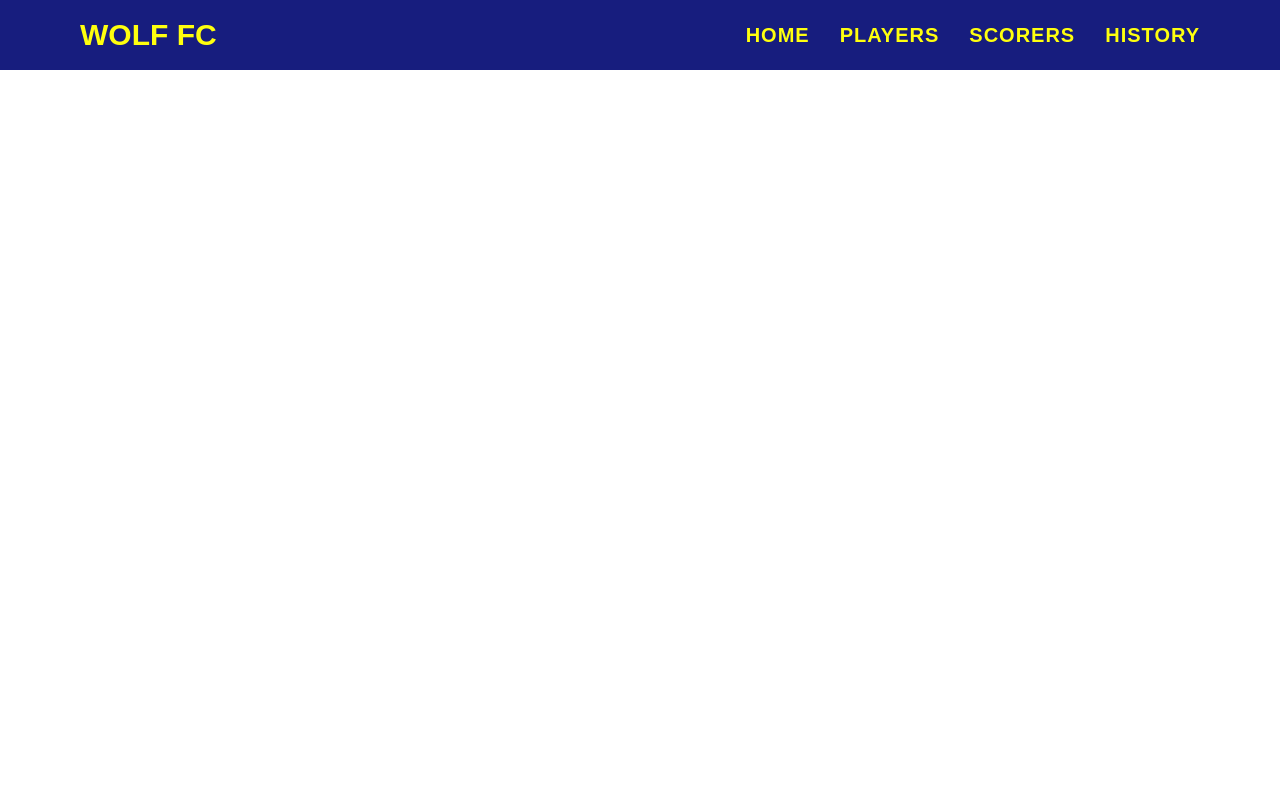
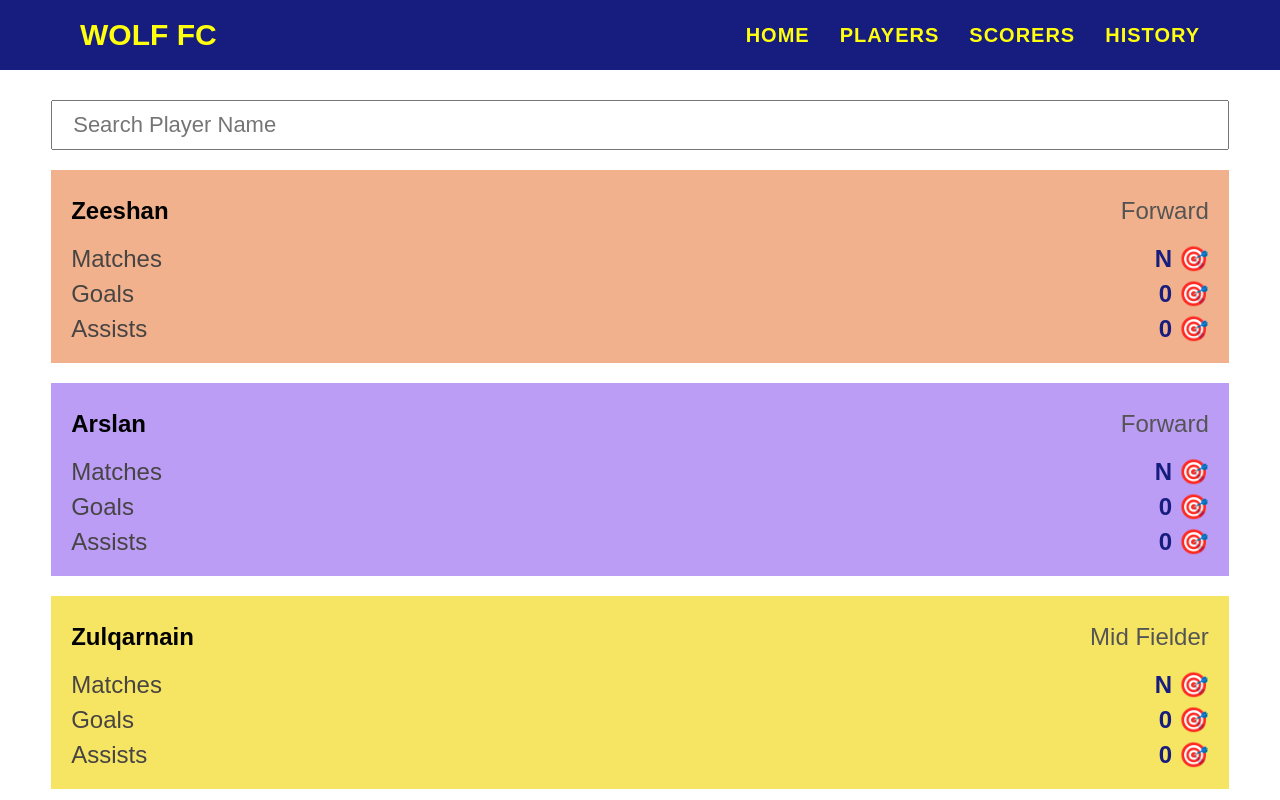
Before and after one commit to Zulqarnain32/WOLF-FC, a React (Vite) app: page /scorers in a window 1280 px wide. Shown: the top 800 px of the page. Built offline with nearby package versions, Linux system fonts and the light colour scheme.

Commit message:
added scorers data

```diff
--- a/src/App.css
+++ b/src/App.css
@@ -70,6 +70,62 @@
 }
 
 
+/*? Scorers component css is here  */
+.scorers-component{
+  display: flex;
+  flex-wrap: wrap;
+  width: 92%;
+  margin: 0 auto;
+}
+
+.single-player-score{
+  padding: 20px;
+  width: 100%;
+  padding: 20px ;
+  margin: 10px 0;
+
+}
+.goals-count ,.matches-count, .assist-count{
+  display: flex;
+  justify-content: space-between;
+  margin-top: 7px;
+
+}
+.color{
+  color: var(--main-color);
+
+}
+.pos{
+  color: rgb(85, 84, 84);
+  font-weight: normal;
+}
+.matches-count{
+  margin-top: 20px;
+}
+.light{
+  color: #474444;
+  font-weight: normal;
+  /* color: #000; */
+}
+
+.search-player{
+  width: 92%;
+  margin: 30px auto 10px auto;
+  display: block;
+  padding: 10px 20px;
+  font-size: 22px;
+}
+
+.no-found{
+  text-align: center;
+  display: block;
+  color: red;
+  width: 100%;
+}
+
+
+
+
 
 
 
@@ -106,7 +162,7 @@
   }
   .hamburger{
     padding-right: 10px;
-    font-size: 30px;
+    font-size: 40px;
     color: var(--text-color);
   }
   .close-nav{
--- a/src/App.jsx
+++ b/src/App.jsx
@@ -1,6 +1,7 @@
 import React from 'react'
 import Navbar from './components/Navbar'
 import { BrowserRouter,Routes,Route } from 'react-router-dom'
+import Scorers from './components/Scorers'
 import("./App.css")
 const App = () => {
   return (
@@ -8,7 +9,7 @@ const App = () => {
     <BrowserRouter>
          <Navbar/>
       <Routes>
-
+         <Route path = "/scorers" element = {<Scorers/>}/>
 
       </Routes>
     </BrowserRouter>
--- /dev/null
+++ b/src/components/Scorers.jsx
@@ -0,0 +1,65 @@
+import React, { useEffect, useState } from "react";
+import scorerData from "../scorersApi/scorersData";
+
+const Scorers = () => {
+    const [searchTerm, setSearchTerm] = useState("");
+    const [filteredPlayers, setFilteredPlayers] = useState([]);
+
+    useEffect(() => {
+        const results = scorerData.filter(player =>
+            player.player.toLowerCase().includes(searchTerm.toLowerCase())
+        );
+        setFilteredPlayers(results);
+    }, [searchTerm]);
+
+    const handleSearchChange = event => {
+        setSearchTerm(event.target.value);
+    };
+
+    useEffect(() => {
+        // Scroll to the top of the page when the component mounts
+        window.scrollTo({
+          top: 0,
+        });
+      }, []);
+
+    return (
+        <>
+            <div>
+                <input
+                    type="text"
+                    placeholder="Search Player Name"
+                    className="search-player"
+                    value={searchTerm}
+                    onChange={handleSearchChange}
+                />
+            </div>
+            <div className="scorers-component">
+                {filteredPlayers.map((player, i) => (
+                    <div key={i} className="single-player-score" style={{background:player.bg}}>
+                        <div className="goals-count">
+                            <h2>{player.player}</h2>
+                            <h2 className="color pos">{player.position}</h2>
+                        </div>
+                        <div className="matches-count">
+                            <h2 className="light">Matches</h2>
+                            <h2 className="color">N 🎯</h2>
+                        </div>
+                        <div className="goals-count">
+                            <h2 className="light">Goals</h2>
+                            <h2 className="color">{player.Goals} 🎯</h2>
+                        </div>
+
+                        <div className="assist-count">
+                            <h2 className="light">Assists</h2>
+                            <h2 className="color">{player.Goals} 🎯</h2>
+                        </div>
+                    </div>
+                ))}
+               <h3 className="no-found"> {filteredPlayers.length == 0 ? "No Player Found":""}</h3>
+            </div>
+        </>
+    );
+};
+
+export default Scorers;
--- /dev/null
+++ b/src/scorersApi/scorersData.jsx
@@ -0,0 +1,148 @@
+const scorerData = [
+    {
+        id: 1,
+        player: "Zeeshan",
+        Goals: 0,
+        matchPlayed: 0,
+        bg: "#f1b18c",
+        assists:0,
+        position: "Forward"
+    },
+    {
+        id: 2,
+        player: "Arslan",
+        Goals: 0,
+        matchPlayed: 0,
+        bg: "#bb9df6",
+        assists:0,
+        position: "Forward"
+    },
+    {
+        id: 3,
+        player: "Zulqarnain",
+        Goals: 0,
+        matchPlayed: 0,
+        assists:0,
+        bg: "#f6e562",
+        position: "Mid Fielder"
+    },
+    {
+        id: 4,
+        player: "Zuraiz",
+        Goals: 0,
+        matchPlayed: 0,
+        assists:0,
+        bg: "#afc5ce",
+        position: "Forward"
+    },
+    {
+        id: 5,
+        player: "Hassan",
+        Goals: 0,
+        matchPlayed: 0,
+        bg: "#1de8a1",
+        assists:0,
+        position: "Forward"
+    },
+    {
+        id: 6,
+        player: "Danish",
+        Goals: 0,
+        matchPlayed: 0,
+        bg: "#e1ff5c",
+        assists:0,
+        position: "Mid Fielder"
+    },
+    {
+        id: 7,
+        player: "Sanaullah",
+        Goals: 0,
+        matchPlayed: 0,
+        bg: "aquamarine",
+        assists:0,
+        position: "Mid Fielder"
+    },
+    {
+        id: 8,
+        player: "Daniyal",
+        Goals: 0,
+        matchPlayed: 0,
+        bg: "#87e1ff",
+        assists:0,
+        position: "Mid Fielder"
+    },
+    {
+        id: 9,
+        player: "Atique",
+        Goals: 0,
+        matchPlayed: 0,
+        bg: "#70e774",
+        assists:0,
+        position: "Defender"
+    },
+    {
+        id: 10,
+        player: "Umair",
+        Goals: 0,
+        matchPlayed: 0,
+        assists:0,
+        bg: "#c7b9ee",
+        position: "Menu v ni pta"
+    },
+    {
+        id: 11,
+        player: "Bilal",
+        Goals: 0,
+        matchPlayed: 0,
+        assists:0,
+        bg: "#f5abe5",
+        position: "Keeper"
+    },
+    {
+        id: 12,
+        player: "Javaid",
+        Goals: 0,
+        matchPlayed: 0,
+        bg: "#61dd87",
+        assists:0,
+        position: "Defender"
+    },
+    {
+        id: 13,
+        player: "Basit",
+        Goals: 0,
+        matchPlayed: 0,
+        bg: "#87d0f2",
+        assists:0,
+        position: "Defender"
+    },
+    {
+        id: 14,
+        player: "Amanullah",
+        Goals: 0,
+        matchPlayed: 0,
+        assists:0,
+        bg: "#d79999",
+        position: "Defender"
+    },
+    {
+        id: 15,
+        player: "Daniyal Jr",
+        Goals: 0,
+        matchPlayed: 0,
+        assists:0,
+        bg: "#2094c2",
+        position: "Defender"
+    },
+    {
+        id: 16,
+        player: "Hamza ",
+        Goals: 0,
+        matchPlayed: 0,
+        assists:0,
+        bg: "#7ec774",
+        position: "Defender"
+    }
+];
+
+export default scorerData;
```
